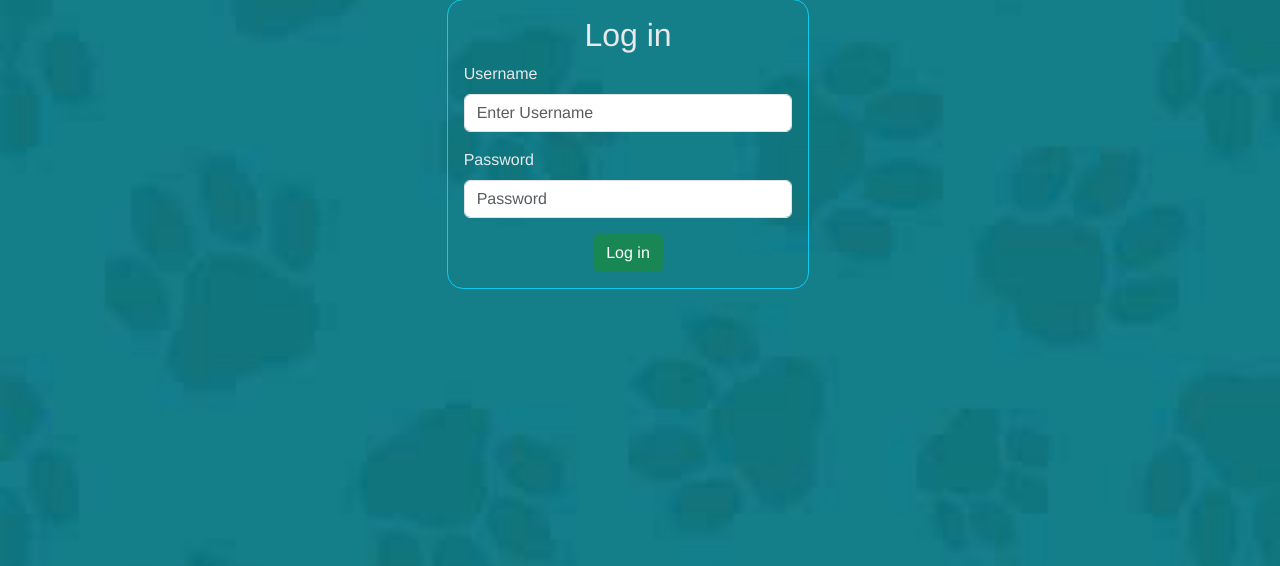
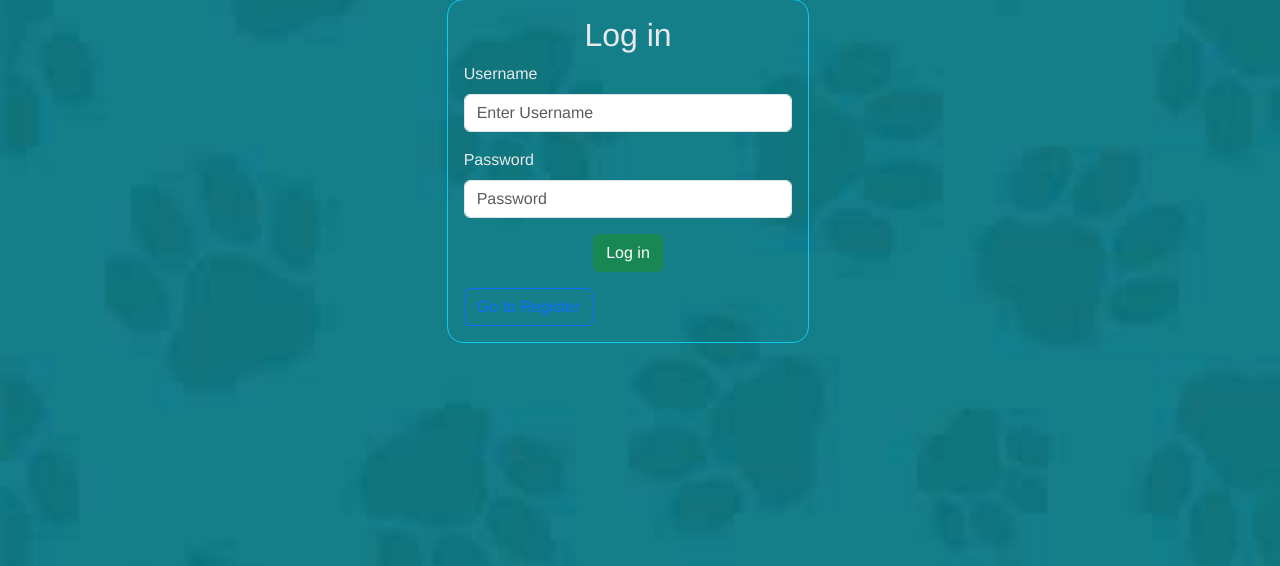
Before and after one commit to NrmeenAraby/cyberus_project, a Flask app: page /Login in a window 1280 px wide. Shown: the part 65-631 px from the top of the page. Run offline with Flask 3, Linux system fonts and the light colour scheme; parts of the project's set-up code (start-up, migrations or seed data) failed here and were passed over; some libraries are stand-ins or nearby versions.

Commit message:
button register

```diff
--- a/database.py
+++ b/database.py
@@ -27,7 +27,6 @@ def add_user(connection,username,password,credit_card,photo,balance):          #
     query=''' insert into users (username,password, creditCard ,photo,balance) values (? , ?, ? , ? , ?)'''
     cursor.execute(query,(username,hashed_pass,credit_card,photo,balance))
     connection.commit()
-
 
 def delete_user(connection,username):                                 #delete user
     cursor=connection.cursor()
--- a/templates/Login.html
+++ b/templates/Login.html
@@ -26,6 +26,9 @@
                 <div class="text-center">
                     <button type="submit" class="btn btn-success mt-3">Log in</button>
                 </div>
+                <div class="text-start mt-3">
+                  <a href="/Register" class="btn btn-outline-primary">Go to Register</a>
+              </div>
               </form>
             </div>
         </div>
```
